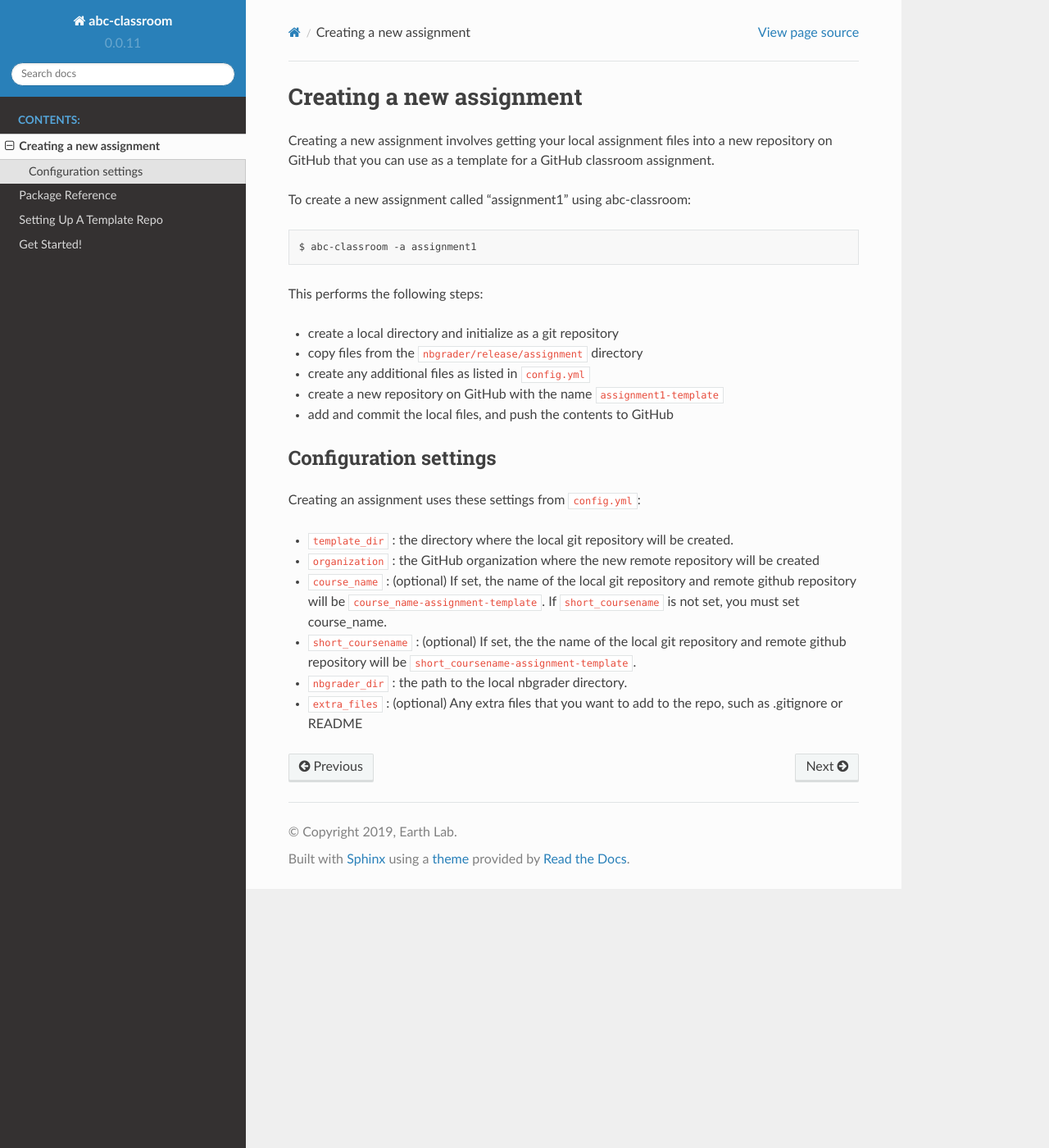
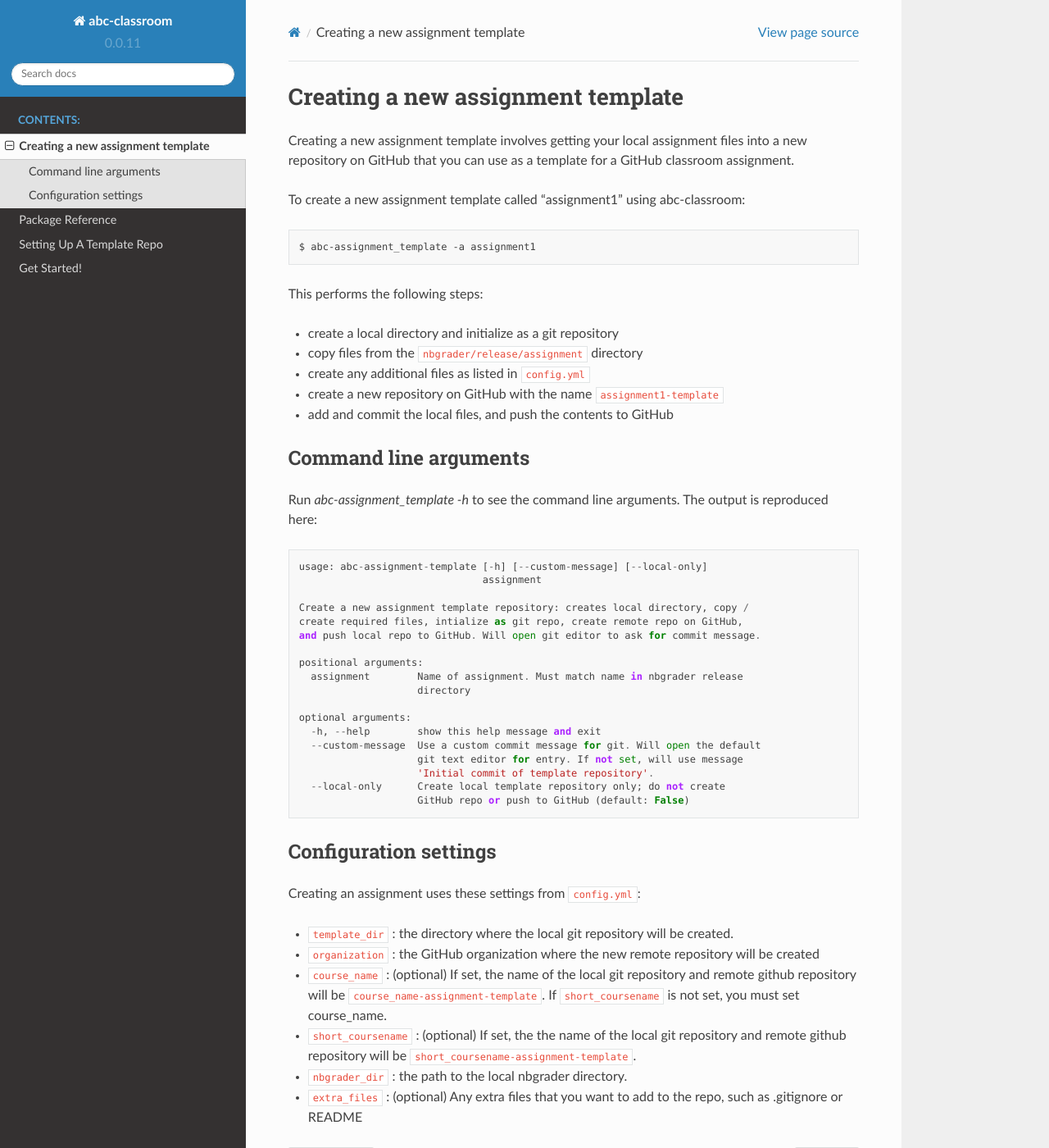
Before and after one commit to earthlab/abc-classroom, a Sphinx documentation site: the page built from docs/new_assignment.rst, in a window 1280 px wide and 1400 px high. Shown: the whole window at 82% size. Built offline with Sphinx 7.4.7 and the Read the Docs theme 2.0.0, drawn with Linux system fonts in a browser that asks for light colours; pages that are not in the unit, such as notebooks, are missing from menus.

Commit message:
allow for default commit message

```diff
--- a/docs/new_assignment.rst
+++ b/docs/new_assignment.rst
@@ -1,13 +1,14 @@
-Creating a new assignment
--------------------------
+Creating a new assignment template
+----------------------------------
 
-Creating a new assignment involves getting your local assignment files into
+Creating a new assignment template involves getting your local assignment
+files into
 a new repository on GitHub that you can use as a template for a GitHub
 classroom assignment.
 
-To create a new assignment called "assignment1" using abc-classroom::
+To create a new assignment template called "assignment1" using abc-classroom::
 
-  $ abc-classroom -a assignment1
+  $ abc-assignment_template -a assignment1
 
 This performs the following steps:
 
@@ -16,6 +17,32 @@ This performs the following steps:
 * create any additional files as listed in ``config.yml``
 * create a new repository on GitHub with the name ``assignment1-template``
 * add and commit the local files, and push the contents to GitHub
+
+Command line arguments
+======================
+
+Run `abc-assignment_template -h` to see the command line arguments. The output
+is reproduced here::
+
+  usage: abc-assignment-template [-h] [--custom-message] [--local-only]
+                                 assignment
+
+  Create a new assignment template repository: creates local directory, copy /
+  create required files, intialize as git repo, create remote repo on GitHub,
+  and push local repo to GitHub. Will open git editor to ask for commit message.
+
+  positional arguments:
+    assignment        Name of assignment. Must match name in nbgrader release
+                      directory
+
+  optional arguments:
+    -h, --help        show this help message and exit
+    --custom-message  Use a custom commit message for git. Will open the default
+                      git text editor for entry. If not set, will use message
+                      'Initial commit of template repository'.
+    --local-only      Create local template repository only; do not create
+                      GitHub repo or push to GitHub (default: False)
+
 
 Configuration settings
 ======================
```
Also changed, not shown: 2 other files.
